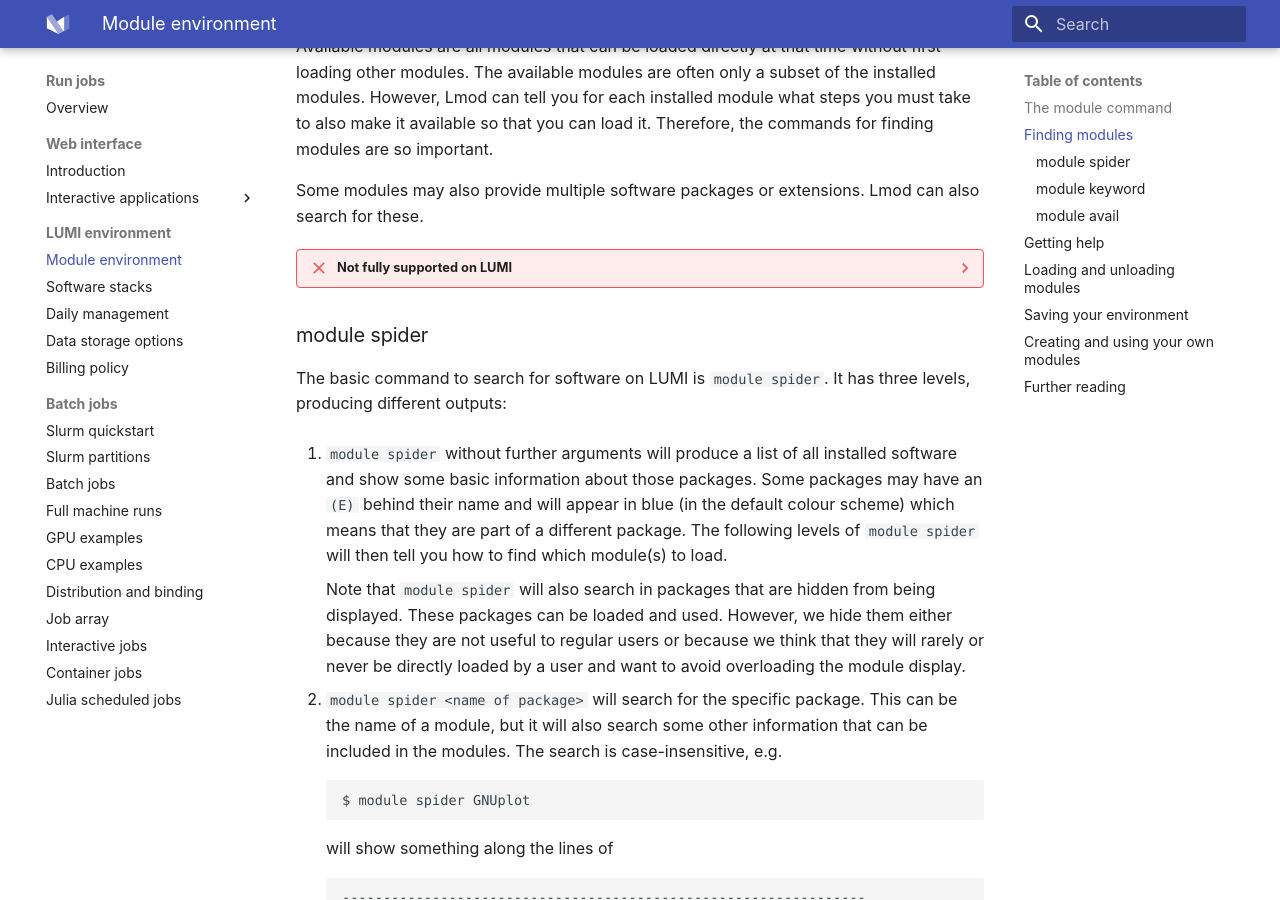
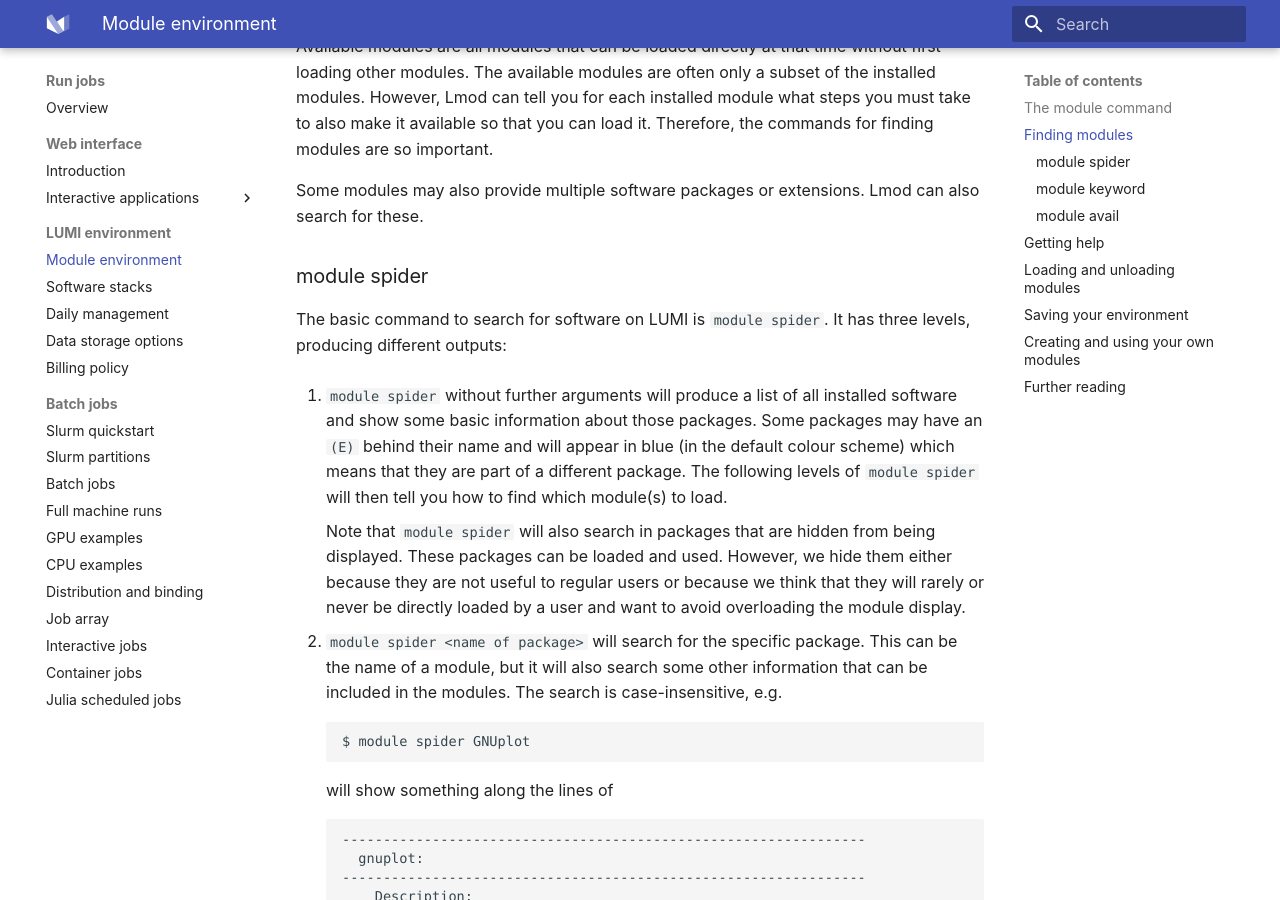
Before and after one commit to Lumi-supercomputer/lumi-userguide, an MkDocs documentation site: the page built from docs/runjobs/lumi_env/Lmod_modules.md, in a window 1280 px wide and 900 px high, scrolled down 1754 px. Built offline with MkDocs 1.6.1 and Material for MkDocs 9.7.7, drawn with Linux system fonts in a browser that asks for light colours; some of the changed lines change nothing that is shown.

Commit message:
The issue with extensions of modules is solved in the new Lmod on LUMI.

```diff
--- a/docs/runjobs/lumi_env/Lmod_modules.md
+++ b/docs/runjobs/lumi_env/Lmod_modules.md
@@ -96,14 +96,6 @@ you can load it. Therefore, the commands for finding modules are so important.
 
 Some modules may also provide multiple software packages or extensions. Lmod can
 also search for these.
-
-??? failure "Not fully supported on LUMI"
-    The LMOD feature to search for, e.g., Python packages inside a module or
-    other software in a module is not fully exploited on LUMI as the output of
-    some module commands becomes very long and ways to disabling that output do
-    not work properly in the current version of Lmod on LUMI. This is due to two
-    bugs in the version of Lmod that HPE Cray uses, one of which has only been
-    solved in very recent (early 2022) versions.
 
 
 ### module spider
```
